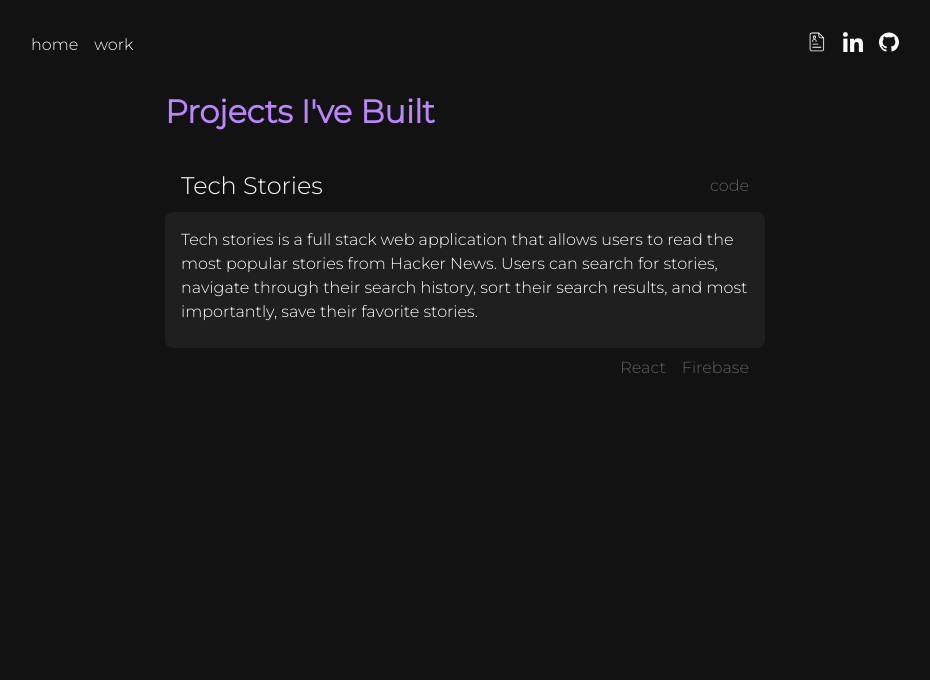
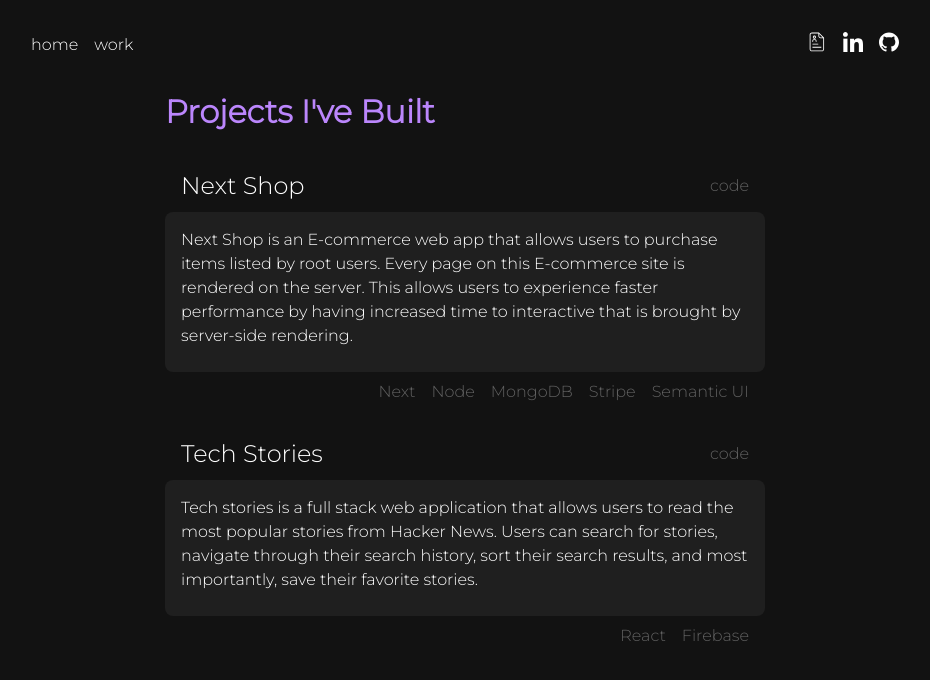
Before and after one commit to elimanzodeleon/simplefolio, a Next.js app: page /work in a window 1280 px wide. Shown: the top 680 px of the page, without its empty margins (175-1105 px from the left). Built offline with nearby package versions, Linux system fonts and the light colour scheme.

Commit message:
updated work

```diff
--- a/data/index.ts
+++ b/data/index.ts
@@ -22,15 +22,30 @@ export const socialLinks: Link[] = [
 ];
 
 export const bio: string[] = [
-  "I'm a software engineer based in Los Angeles, CA.",
+  "I'm a full stack software engineer based in Los Angeles, CA.",
 ];
 
 export const projects: IProject[] = [
   {
+    id: 1,
+    name: 'Next Shop',
+    url: 'https://next-shop-bice.vercel.app/',
+    codeUrl: 'https://github.com/elimanzodeleon/NextShop',
+    description:
+      'Next Shop is an E-commerce web app that allows users to purchase items listed by root users. Every page on this E-commerce site is rendered on the server. This allows users to experience faster performance by having increased time to interactive that is brought by server-side rendering.',
+    tools: [
+      { id: 0, name: 'Next', url: 'https://nextjs.org/' },
+      { id: 1, name: 'Node', url: 'https://nodejs.org/en/' },
+      { id: 2, name: 'MongoDB', url: 'https://www.mongodb.com/' },
+      { id: 3, name: 'Stripe', url: 'https://stripe.com/' },
+      { id: 4, name: 'Semantic UI', url: 'https://react.semantic-ui.com/' },
+    ],
+  },
+  {
     id: 0,
     name: 'Tech Stories',
     url: 'https://gifted-carson-b1e491.netlify.app/',
-    codeUrl: 'https://github.com/elimanzodeleon/tech-stories',
+    codeUrl: 'https://github.com/elimanzodeleon/tech-stories/',
     description:
       'Tech stories is a full stack web application that allows users to read the most popular stories from Hacker News. Users can search for stories, navigate through their search history, sort their search results, and most importantly, save their favorite stories. ',
     tools: [
--- a/pages/index.tsx
+++ b/pages/index.tsx
@@ -14,7 +14,6 @@ const Home = () => {
           content="I'm a full-stack software engineer based in Los Angeles, CA."
         />
         <link rel='icon' href='/favicon.ico' />
-        {/* <link rel='stylesheet' href='/styles.css' /> */}
         <link rel='preconnect' href='https://fonts.gstatic.com' />
         <link
           href='https://fonts.googleapis.com/css2?family=Montserrat:wght@100;300&display=swap'
```
Also changed, not shown: 1 other file (tests, documents, lock files or other folders).
